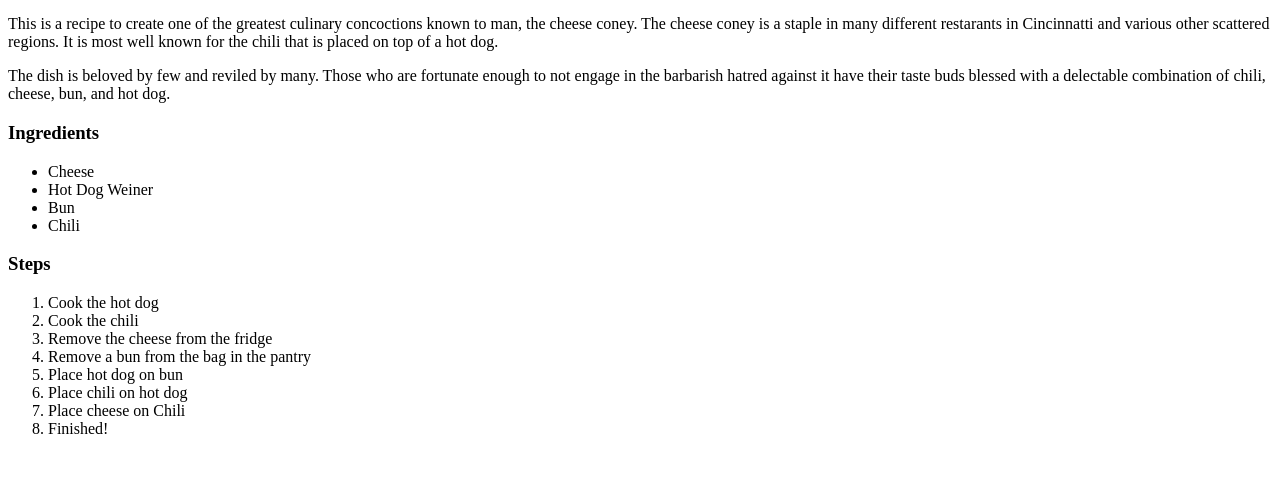
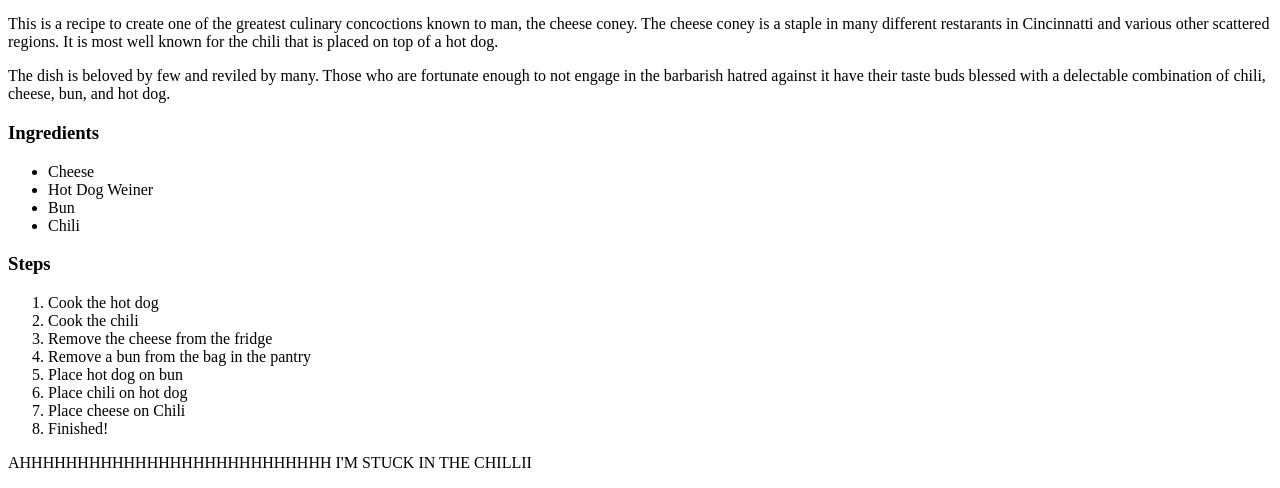
Before and after one commit to cmking09/odin-recipes, a plain HTML site: page recipes/cheese-coney.html in a window 1280 px wide. Shown: the part 428-916 px from the top of the page. Before the commit the page ends 882 px from the top, so only its background shows below. Drawn offline with Linux system fonts and the light colour scheme.

Commit message:
AHAHAHAHAH chilllli

```diff
--- a/recipes/cheese-coney.html
+++ b/recipes/cheese-coney.html
@@ -30,5 +30,6 @@
         <li>Place cheese on Chili</li>
         <li>Finished!</li>
     </ol>
+    <p> AHHHHHHHHHHHHHHHHHHHHHHHHHHH I'M STUCK IN THE CHILLII</p>
 </body>
 </html>
```
